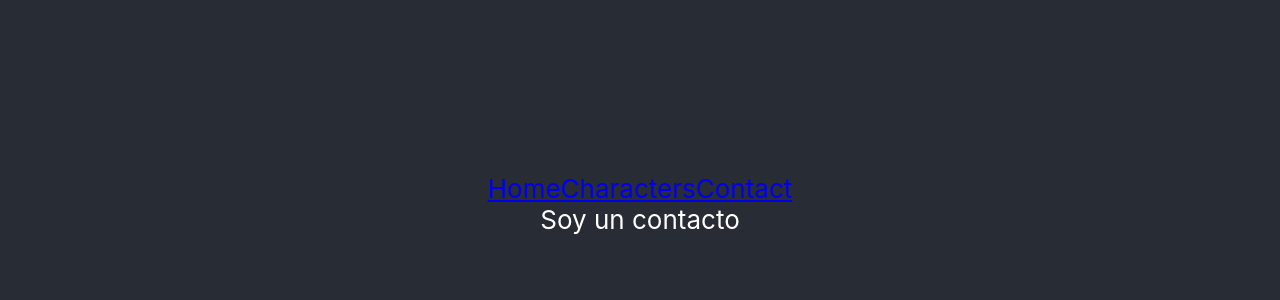
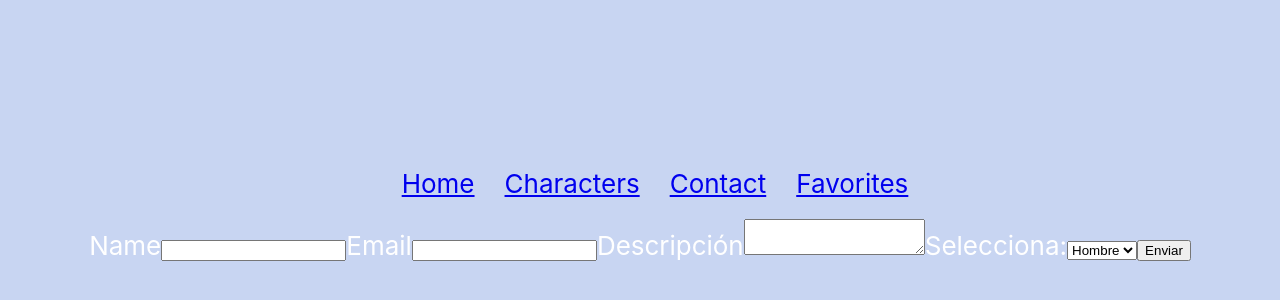
Before and after one commit to MartaEsG/Rick-Morty-React, a React (Create React App) app: page /contact in a window 1280 px wide. Shown: the part 196-496 px from the top of the page. Built offline with nearby package versions, Linux system fonts and the light colour scheme.

Commit message:
contact page created

```diff
--- a/package.json
+++ b/package.json
@@ -9,6 +9,7 @@
     "axios": "^1.4.0",
     "react": "^18.2.0",
     "react-dom": "^18.2.0",
+    "react-hook-form": "^7.45.2",
     "react-router-dom": "^6.14.2",
     "react-scripts": "5.0.1",
     "web-vitals": "^2.1.4"
--- a/src/App.css
+++ b/src/App.css
@@ -1,20 +1,17 @@
 .App {
   text-align: center;
 }
-
-.App-logo {
-  height: 40vmin;
-  pointer-events: none;
+.App-nav {
+  display: flex;
+  flex-direction: row;
+  padding: 20px;
 }
-
-@media (prefers-reduced-motion: no-preference) {
-  .App-logo {
-    animation: App-logo-spin infinite 20s linear;
-  }
+.App-nav a {
+  margin-left: 30px;
 }
 
 .App-header {
-  background-color: #282c34;
+  background-color: #c8d5f2;
   min-height: 100vh;
   display: flex;
   flex-direction: column;
@@ -23,16 +20,3 @@
   font-size: calc(10px + 2vmin);
   color: white;
 }
-
-.App-link {
-  color: #61dafb;
-}
-
-@keyframes App-logo-spin {
-  from {
-    transform: rotate(0deg);
-  }
-  to {
-    transform: rotate(360deg);
-  }
-}
--- a/src/App.js
+++ b/src/App.js
@@ -1,24 +1,32 @@
 import "./App.css";
 import {BrowserRouter as Router, NavLink } from "react-router-dom";
 import Routes from "./pages/Routes";
+import React from "react";
+import { useState } from "react";
 
-
+export const GlobalContext= React.createContext()
 
 function App() {
+  const [favorites, setFavorites] = useState ([])
+
   return (
+
     <Router>
+    <GlobalContext.Provider value ={{favorites, setFavorites}}>
     <div className="App">
       <div className="App-header">
-        <nav>
+        <nav className="App-nav">
           <NavLink to="/">Home</NavLink>
           <NavLink to="/characters">Characters</NavLink>
           <NavLink to="/contact">Contact</NavLink>
+          <NavLink to="/favorites">Favorites</NavLink>
         </nav>
         <Routes></Routes>
       </div>
     </div>
+    </GlobalContext.Provider>
+    </Router>
 
-    </Router>
   );
 }
 
--- a/src/Gallery/Gallery.jsx
+++ b/src/Gallery/Gallery.jsx
@@ -1,11 +1,23 @@
+import { useContext } from "react"
 import { Link } from "react-router-dom"
+import { GlobalContext } from "../App"
+
+
 
 export default function Gallery({characters}){
+
+    const {favorites, setFavorites} = useContext(GlobalContext)
+
+    function addFav(item){
+       setFavorites([...favorites, item])
+
+    }
     return <div>
         {characters.map((item) => <div key={item.id}>
             <h2>{item.name}</h2>
             <img src={item.image} alt={item.name}/>
             <Link to={`/characters/${item.id}`}><button>Ver más</button> </Link>
+            <button onClick={()=>addFav(item)}>Añadir a favoritos</button>
         </div>)}
 
         </div>
--- a/src/pages/CharactersPage/CharactersPage.jsx
+++ b/src/pages/CharactersPage/CharactersPage.jsx
@@ -3,7 +3,6 @@ import axios from "axios";
 import { useState } from "react";
 import Gallery from "../../Gallery/Gallery";
 import Pagination from "../../Pagination/Pagination";
-
 
 export default function CharactersPage(){
 
--- a/src/pages/ContactPage/ContactPage.jsx
+++ b/src/pages/ContactPage/ContactPage.jsx
@@ -1,5 +1,34 @@
+import { useForm } from "react-hook-form";
+
 export default function ContactPage(){
+    const {handleSubmit, register} = useForm()
+
+    const onSubmit = (data) => {
+        console.log(data)
+    }
+
     return <div>
-        Soy un contacto
+        <form onSubmit={handleSubmit(onSubmit)}>
+            <label>
+                Name
+                <input type="text" {...register("name")}/>
+            </label>
+            <label>
+                Email
+                <input type="email" {...register("email")}/>
+            </label>
+            <label>
+                Descripción
+                <textarea {...register("descripcion")}/>
+            </label>
+            <label>
+                Selecciona:
+                <select {...register("select")}>
+                    <option value="Hombre">Hombre</option>
+                    <option value="Mujer">Mujer</option>
+                </select>
+            </label>
+            <button>Enviar</button>
+        </form>
         </div>
 }
--- /dev/null
+++ b/src/pages/FavoritsPage/FavoritsPage.jsx
@@ -0,0 +1,10 @@
+import { GlobalContext } from "../../App"
+import { useContext } from "react"
+import Gallery from "../../Gallery/Gallery"
+
+export default function FavoritsPage(){
+    const {favorites} = useContext(GlobalContext)
+    return <div>
+        <Gallery characters= {favorites}/>
+        </div>
+}
--- a/src/pages/Routes.jsx
+++ b/src/pages/Routes.jsx
@@ -4,6 +4,7 @@ import CharactersPage from "./CharactersPage/CharactersPage";
 import ContactPage from "./ContactPage/ContactPage";
 import { Routes as RoutesDom } from "react-router-dom";
 import CharactersDetailPage from "./CharactersDetailsPage/CharactersDetailPage";
+import FavoritsPage from "./FavoritsPage/FavoritsPage";
 
 export default function Routes() {
     return <RoutesDom>
@@ -11,6 +12,7 @@ export default function Routes() {
         <Route path="/characters" element={<CharactersPage />} />
         <Route path="/characters/:id" element= {<CharactersDetailPage/>} />
         <Route path="/contact" element={<ContactPage />} />
+        <Route path="/favorites" element={<FavoritsPage/>}/>
 
     </RoutesDom>
 }
```
Also changed, not shown: 1 other file (tests, documents, lock files or other folders).
